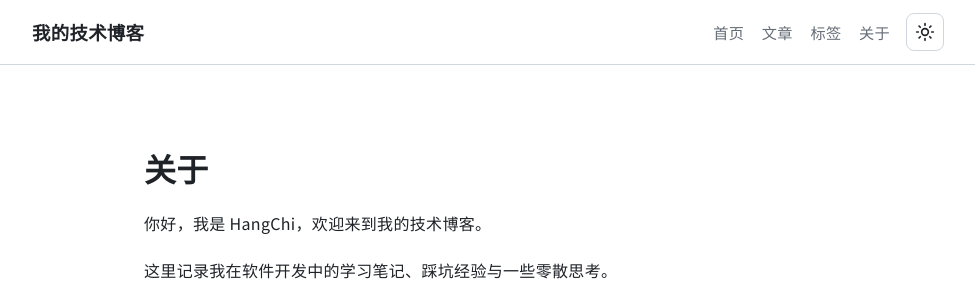
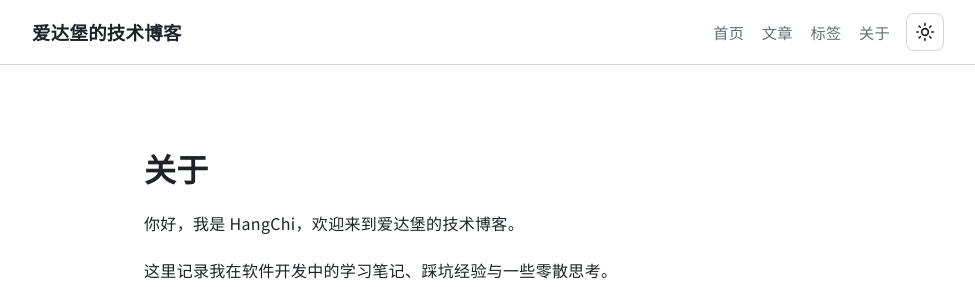
Before and after one commit to HangChi/HangChi.github.io, an Astro site: page /about in a window 1280 px wide. Shown: the top 287 px of the page, without its empty margins (152-1127 px from the left). Built offline with nearby package versions, Linux system fonts and the light colour scheme; Astro itself is replaced by a stand-in of ours.

Commit message:
feat: 站名改为爱达堡的技术博客 + 新增 README/LICENSE

```diff
--- a/src/consts.ts
+++ b/src/consts.ts
@@ -1,7 +1,7 @@
 // 站点级常量：在多个页面与组件间共享。
 // 用户名等占位符请按需替换。
 
-export const SITE_TITLE = '我的技术博客';
+export const SITE_TITLE = '爱达堡的技术博客';
 export const SITE_DESCRIPTION = '记录技术学习、踩坑与思考的个人博客。';
 
 // 作者信息（用于页脚、RSS 等）。可改成你的真实名字或昵称。
--- a/src/pages/about.astro
+++ b/src/pages/about.astro
@@ -6,7 +6,7 @@ import { AUTHOR } from '../consts';
 <Layout title="关于" description="关于本站与作者">
   <h1>关于</h1>
 
-  <p>你好，我是 {AUTHOR}，欢迎来到我的技术博客。</p>
+  <p>你好，我是 {AUTHOR}，欢迎来到爱达堡的技术博客。</p>
 
   <p>这里记录我在软件开发中的学习笔记、踩坑经验与一些零散思考。</p>
 
```
